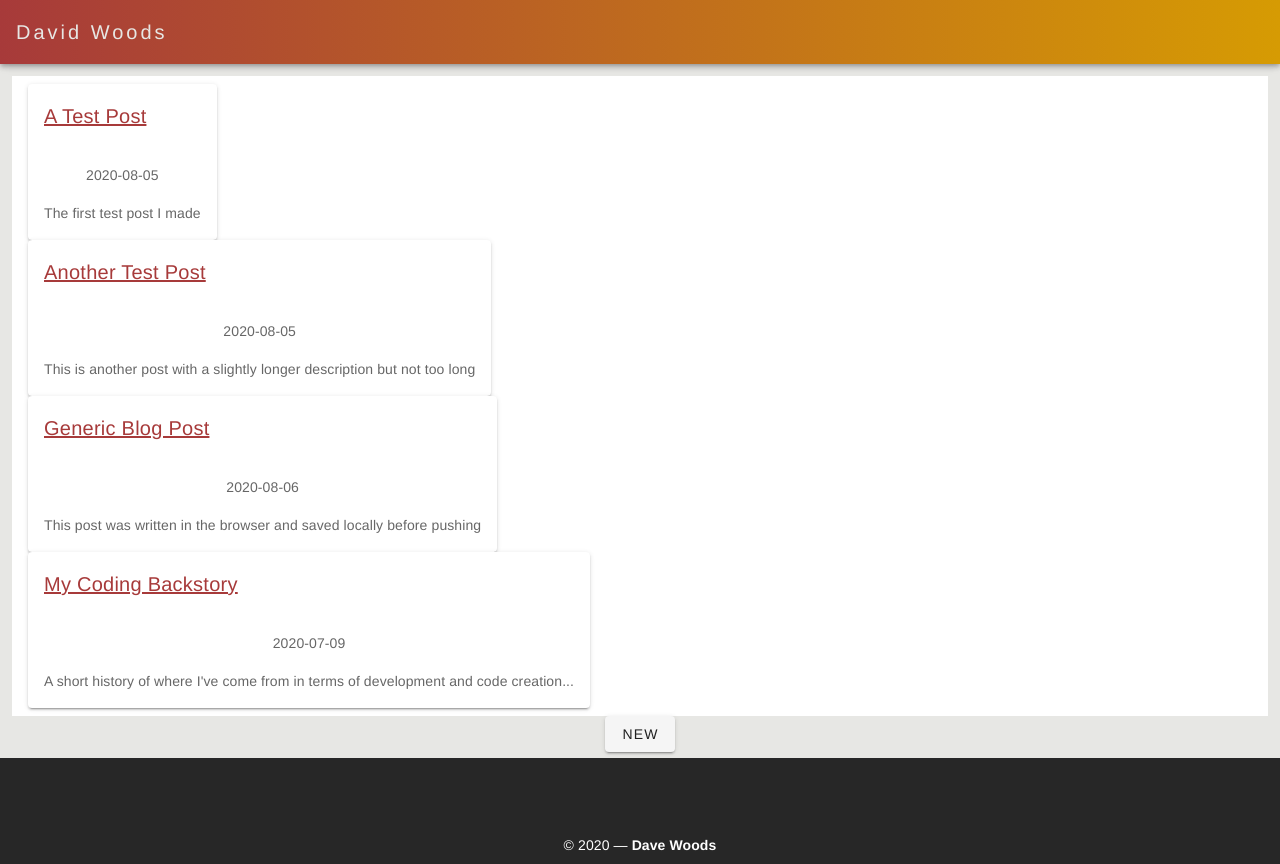
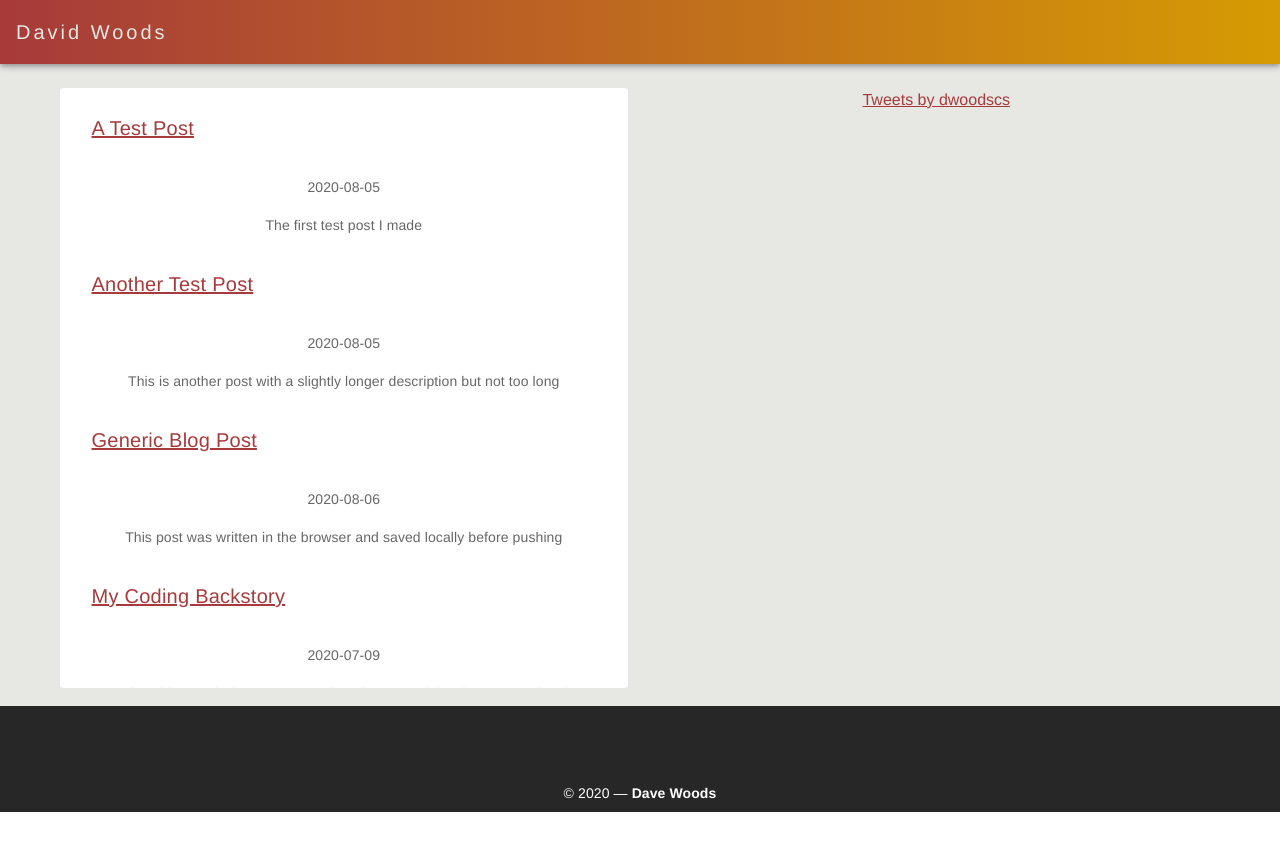
Before and after one commit to dave-woods/dwoods.xyz, a Vue app: page /blog/read in a window 1280 px wide. After the commit the page ends 812 px from the top, so only its background shows below. Built offline with nearby package versions, Linux system fonts and the light colour scheme; the HTML template or start-up script is replaced by a standard one.

Commit message:
Add twitter display to blog

```diff
--- /dev/null
+++ b/src/components/TwitterFeed.vue
@@ -0,0 +1,25 @@
+<template>
+    <div>
+        <a
+            class="twitter-timeline"
+            :href="`https://twitter.com/${url}?ref_src=twsrc%5Etfw`"
+            :data-theme="dark ? 'dark' : 'light'"
+            :data-height="height"
+            :data-width="width"
+            data-chrome="nofooter noscrollbar"
+        >Tweets by {{url}}</a>
+    </div>
+</template>
+
+<script>
+export default {
+    props: ['url', 'dark', 'height', 'width'],
+    created() {
+        let twitterExtScript = document.createElement('script')
+        twitterExtScript.setAttribute('async', '')
+        twitterExtScript.setAttribute('charset', 'utf-8')
+        twitterExtScript.setAttribute('src', 'https://platform.twitter.com/widgets.js')
+        document.head.appendChild(twitterExtScript)
+    }
+}
+</script>
--- a/src/views/Blog.vue
+++ b/src/views/Blog.vue
@@ -7,25 +7,43 @@
         <h1>Write Post{{ !saved ? ' *' : ''}}</h1>
 
         <v-textarea class="monospace" auto-grow placeholder="Write your markdown here" v-model="contents"></v-textarea>
+        <!-- Should maybe _.debounce the above -->
         <v-btn key="save-text-button" @click="downloadMarkdown">Save Markdown</v-btn>
         <div v-html="computedMarkdown"></div>
     </div>
     <div v-else>
+        <v-container>
+            <v-row>
+                <v-col cols="12" sm="6">
+                    <v-card flat height="600" class="blog-card">
                         <v-list>
                             <v-list-item v-for="bp in blogPosts" :key="bp.id">
-            <v-card>
+                            <v-card flat tile class="flex">
                                 <router-link :to="`/blog/read/${bp.id}`"><v-card-title>{{ bp.title }}</v-card-title></router-link>
                                 <v-card-subtitle>{{ bp.date }}</v-card-subtitle>
                                 <v-card-text>{{ bp.description }}</v-card-text>
                             </v-card></v-list-item>
                         </v-list>
                         <v-btn key="new-post-button" to="/blog/write">New</v-btn>
+                    </v-card>
+                </v-col>
+                <v-col cols="12" sm="6">
+                    <twitter-feed url="dwoodscs"  height="600"></twitter-feed>
+                </v-col>
+            </v-row>
+        </v-container>
     </div>
 </template>
 
 <style scoped>
 .monospace {
     font-family: monospace;
+}
+.blog-card {
+    overflow-y: auto
+}
+.blog-card::-webkit-scrollbar {
+    display: none;
 }
 </style>
 
@@ -34,10 +52,12 @@ import marked from 'marked'
 import DOMPurify from 'dompurify'
 import list from '@/assets/meta/posts'
 import BlogPost from '@/components/BlogPost'
+import TwitterFeed from '@/components/TwitterFeed.vue'
 export default {
     props: ['postId', 'writing'],
     components: {
-        'blog-post': BlogPost
+        'blog-post': BlogPost,
+        'twitter-feed': TwitterFeed
     },
     data() {
         return {
```
Lines whose indentation alone changed are shown as unchanged.
